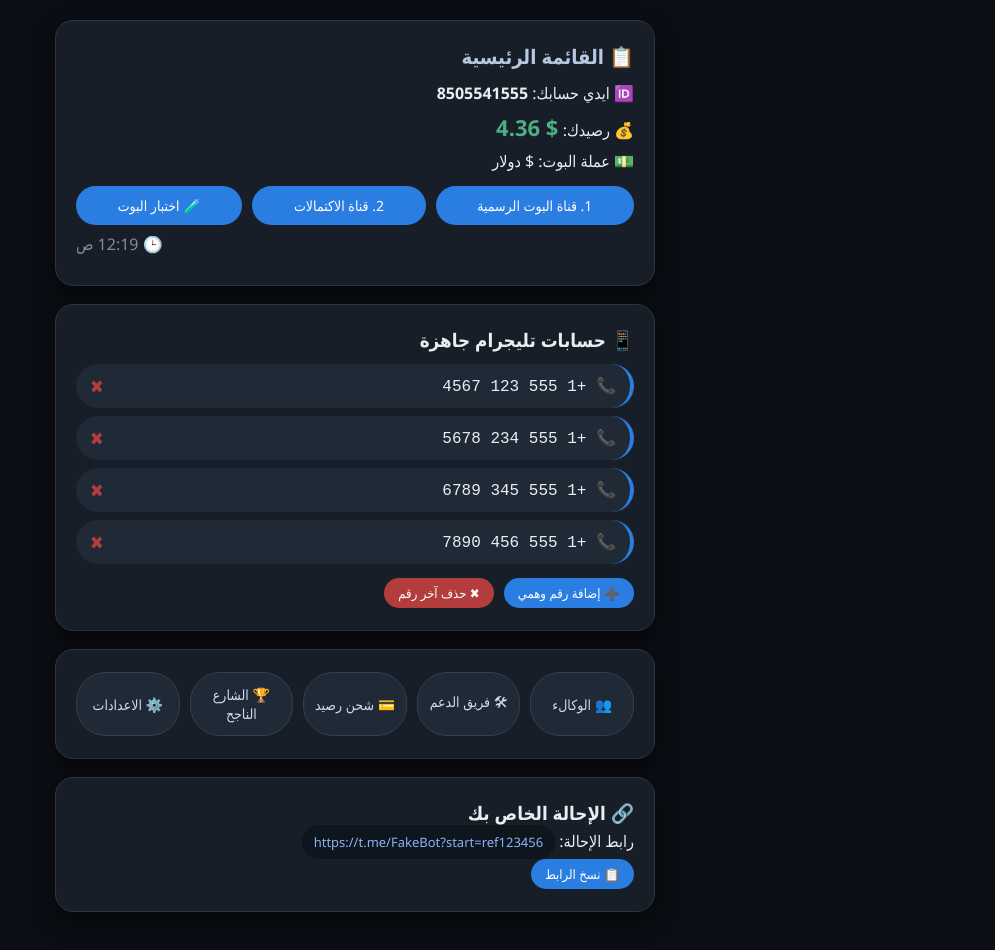
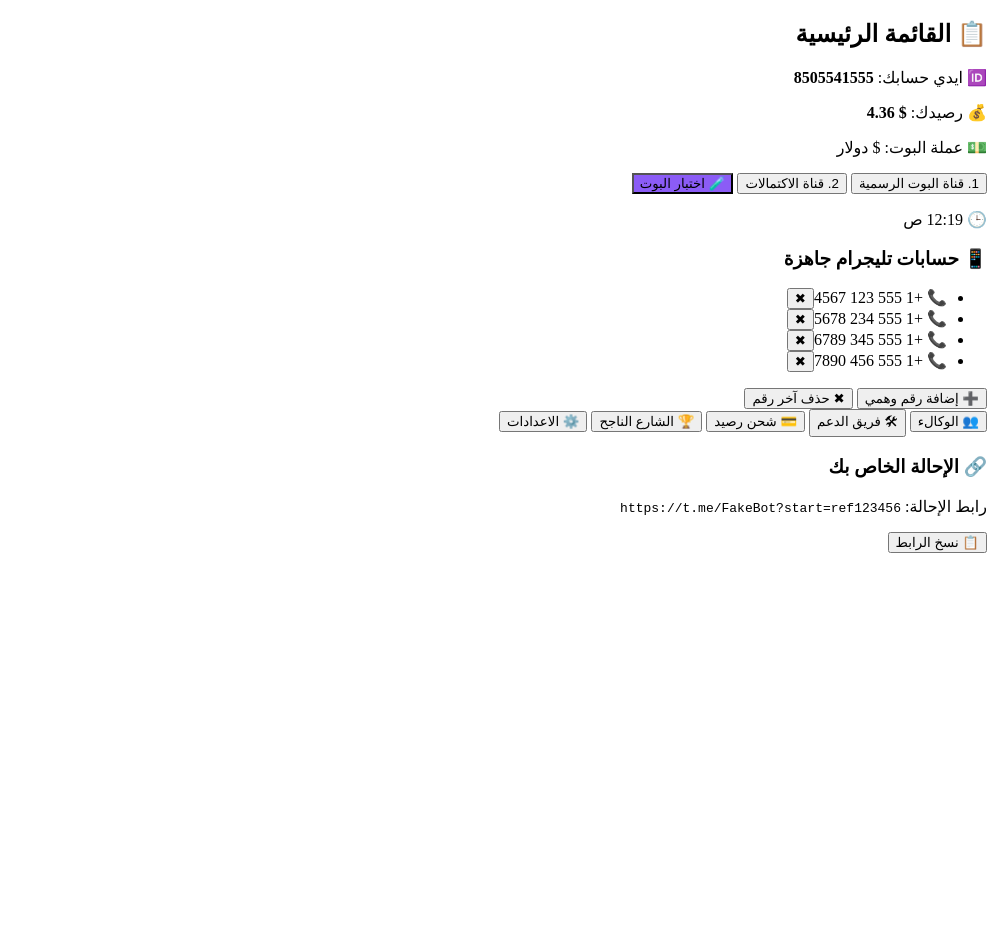
Before and after one commit to abdalalem11/bbbb, a plain HTML site: page index.html in a window 1280 px wide. Shown: the whole page, without its empty margins (285-1280 px from the left). After the commit the page ends 800 px from the top, so only its background shows below. Drawn offline with Linux system fonts and the light colour scheme; no server answers.

Commit message:
Update style.css

```diff
--- a/style.css
+++ b/style.css
@@ -1,129 +1,7 @@
-* {
-    margin: 0;
-    padding: 0;
-    box-sizing: border-box;
-    font-family: 'Segoe UI', Tahoma, Geneva, Verdana, sans-serif;
+/* نفس الكود السابق مع إضافة */
+.test-btn {
+    background: #8b5cf6 !important;
 }
-body {
-    background: #0b0e14;
-    color: #eaeef2;
-    padding: 20px;
-    display: flex;
-    justify-content: center;
+.test-btn:hover {
+    background: #6d3fd8 !important;
 }
-.container {
-    max-width: 600px;
-    width: 100%;
-}
-.card {
-    background: #171e27;
-    border-radius: 18px;
-    padding: 22px 20px;
-    margin-bottom: 18px;
-    box-shadow: 0 8px 24px rgba(0,0,0,0.6);
-    border: 1px solid #2a3442;
-}
-.main-card h2 {
-    font-size: 20px;
-    margin-bottom: 12px;
-    color: #b7c9e2;
-}
-.main-card p {
-    margin: 8px 0;
-    font-size: 16px;
-}
-.balance {
-    color: #4caf84;
-    font-size: 22px;
-}
-.btn-group {
-    display: flex;
-    flex-wrap: wrap;
-    gap: 10px;
-    margin-top: 14px;
-}
-.btn {
-    background: #2a7de1;
-    border: none;
-    color: #fff;
-    padding: 10px 18px;
-    border-radius: 30px;
-    font-size: 14px;
-    cursor: pointer;
-    transition: 0.2s;
-    flex: 1 1 auto;
-}
-.btn:hover {
-    background: #1f5fb0;
-    transform: scale(1.02);
-}
-.btn.small {
-    padding: 6px 14px;
-    font-size: 13px;
-    flex: 0 1 auto;
-}
-.btn.danger {
-    background: #b33c3c;
-}
-.btn.danger:hover {
-    background: #8f2e2e;
-}
-.time {
-    text-align: left;
-    font-size: 13px;
-    color: #7f8fa0;
-    margin-top: 10px;
-}
-.accounts-card ul {
-    list-style: none;
-    padding: 0;
-    margin: 12px 0;
-}
-.accounts-card li {
-    background: #1f2a36;
-    padding: 10px 14px;
-    margin-bottom: 8px;
-    border-radius: 30px;
-    font-family: monospace;
-    font-size: 16px;
-    border-right: 4px solid #2a7de1;
-    display: flex;
-    justify-content: space-between;
-    align-items: center;
-}
-.accounts-card li button {
-    background: none;
-    border: none;
-    color: #b33c3c;
-    font-size: 18px;
-    cursor: pointer;
-}
-.service-grid {
-    display: grid;
-    grid-template-columns: repeat(auto-fit, minmax(100px, 1fr));
-    gap: 10px;
-}
-.service-btn {
-    background: #1f2a36;
-    border: 1px solid #334152;
-    color: #d0dcec;
-    padding: 12px 6px;
-    border-radius: 30px;
-    font-size: 14px;
-    cursor: pointer;
-    transition: 0.15s;
-    text-align: center;
-}
-.service-btn:hover {
-    background: #2a3748;
-    border-color: #4f6a8a;
-}
-.referral-card code {
-    background: #0f151d;
-    padding: 8px 12px;
-    border-radius: 30px;
-    display: inline-block;
-    font-size: 13px;
-    word-break: break-all;
-    color: #8ab4f8;
-}
```
